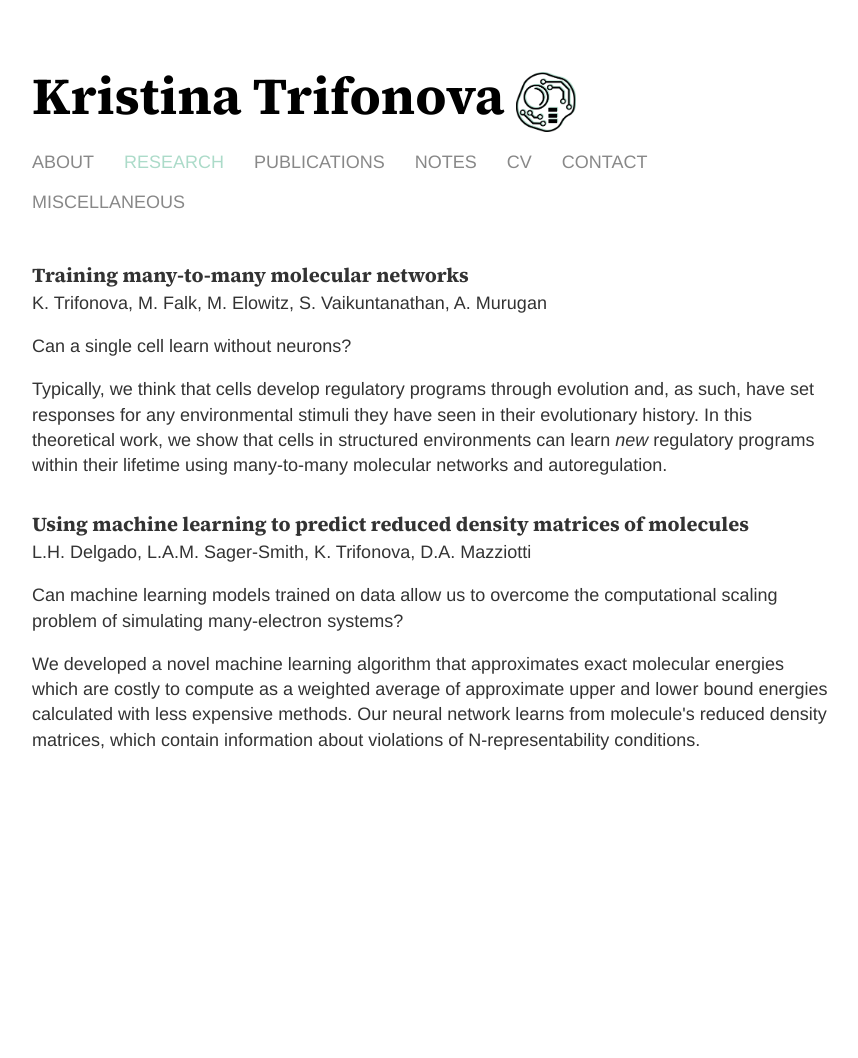
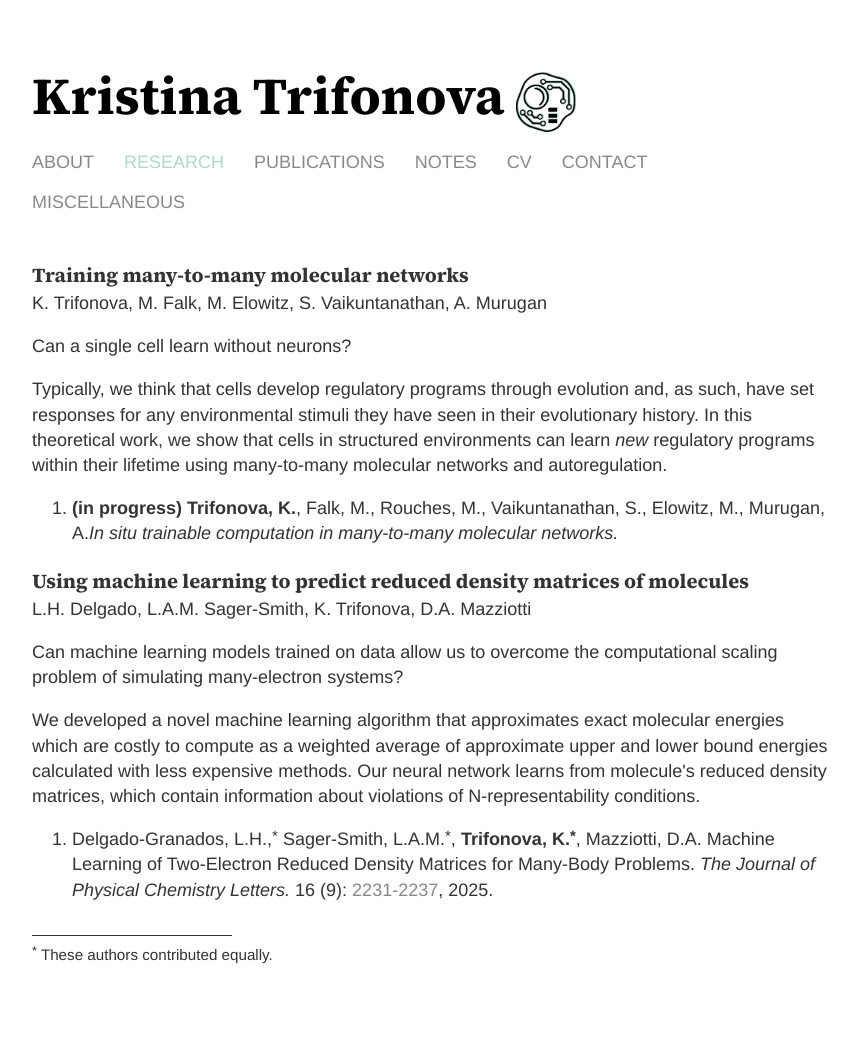
Before and after one commit to k-trifonova/k-trifonova.github.io, a Jekyll site: the page built from research/index.html, in a window 1280 px wide. Shown: the whole page, without its empty margins (208-1066 px from the left). Built offline with Jekyll 4.4.1, drawn with Linux system fonts in a browser that asks for light colours; before the commit the page ends 978 px from its top, so only the background shows below that.

Commit message:
added publications

```diff
--- a/research/index.html
+++ b/research/index.html
@@ -18,12 +18,20 @@ title: Kristina Trifonova | Research
 			<p>K. Trifonova, M. Falk, M. Elowitz, S. Vaikuntanathan, A. Murugan</p>
 			<p>Can a single cell learn without neurons? </p>
 			<p>Typically, we think that cells develop regulatory programs through evolution and, as such, have set responses for any environmental stimuli they have seen in their evolutionary history. In this theoretical work, we show that cells in structured environments can learn <em>new</em> regulatory programs within their lifetime using many-to-many molecular networks and autoregulation.</p>
+			<ol reversed>
+				<li><p><strong>(in progress) Trifonova, K.</strong>, Falk, M., Rouches, M., Vaikuntanathan, S., Elowitz, M., Murugan, A.<em>In situ trainable computation in many-to-many molecular networks.</em></p></li>
+			</ol>
 		<br>
+
 		<h2>Using machine learning to predict reduced density matrices of molecules</h2>
 			<p>L.H. Delgado, L.A.M. Sager-Smith, K. Trifonova, D.A. Mazziotti</p>
 			<p>Can machine learning models trained on data allow us to overcome the computational scaling problem of simulating many-electron systems? </p>
 			<p>We developed a novel machine learning algorithm that approximates exact molecular energies which are costly to compute as a weighted average of approximate upper and lower bound energies calculated with less expensive methods. Our neural network learns from molecule's reduced density matrices, which contain information about violations of N-representability conditions.</p>
+			<ol reversed>
+				<li><p>Delgado-Granados, L.H.,<sup>*</sup> Sager-Smith, L.A.M.<sup>*</sup>, <strong>Trifonova, K.<sup>*</sup></strong>, Mazziotti, D.A. Machine Learning of Two-Electron Reduced Density Matrices for Many-Body Problems. <em>The Journal of Physical Chemistry Letters.</em> 16 (9): <a href="https://pubs.acs.org/doi/full/10.1021/acs.jpclett.4c03366" target="_blank">2231-2237</a>, 2025. </p></li>
+			</ol>
 		<br>
-		<!--<p><strong>Studying electron bifurcation in hydrogenase enzymes</strong></p>-->
-		<!--<p>Description.</p>-->
+			<hr style="width:25%" align="left">
+		<p class="footnote"><sup>*</sup> These authors contributed equally.</p>
+
 	</div>
```
Lines whose indentation alone changed are shown as unchanged.
